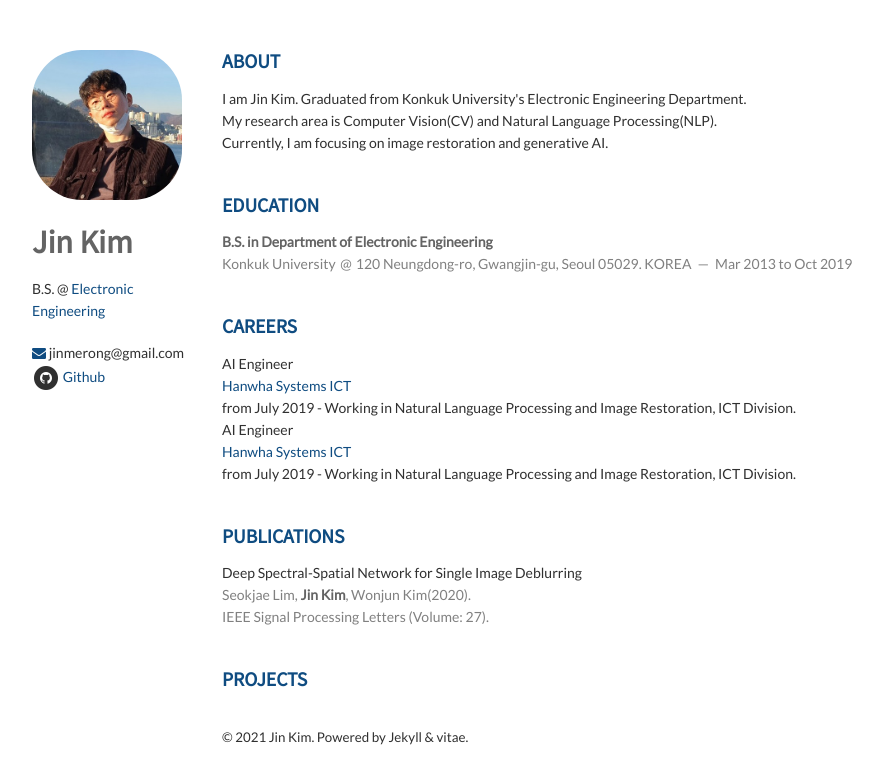
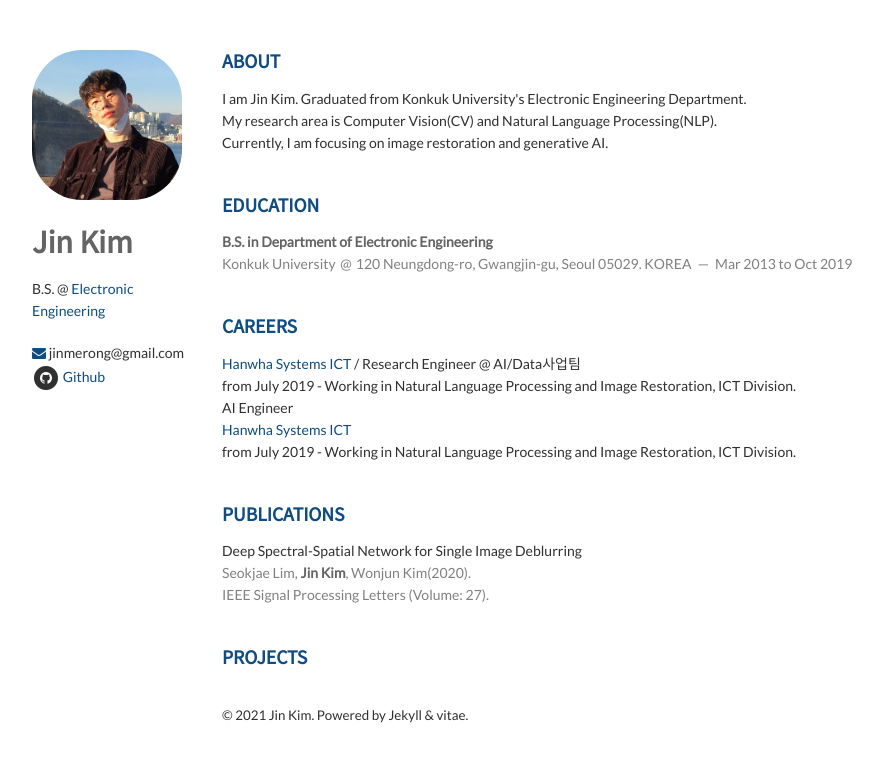
Before and after one commit to K-I-M-J-I-N/K-I-M-J-I-N.github.io, a Jekyll site: the page built from index.html, in a window 1280 px wide. Shown: the top 784 px of the page, without its empty margins (138-1021 px from the left). Built offline with Jekyll 4.4.1, drawn with Linux system fonts in a browser that asks for light colours; nearby versions of some CDN libraries; the list of posts is cut into pages by our own code.

Commit message:
Update careers.html

```diff
--- a/_includes/careers.html
+++ b/_includes/careers.html
@@ -3,8 +3,7 @@
 
     <article>
         <header>
-            AI Engineer<br/>
-            <a href="https://www.hanwhasystems.com/kr/index.do">Hanwha Systems ICT</a>
+            <a href="https://www.hanwhasystems.com/kr/index.do">Hanwha Systems ICT</a> / Research Engineer @ AI/Data사업팀<br/>
         </header>
         <p>
           from July 2019 - Working in Natural Language Processing and Image Restoration, ICT Division.
```
